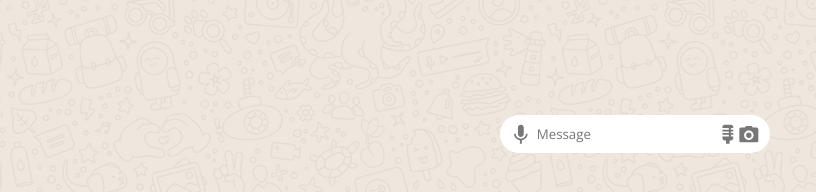
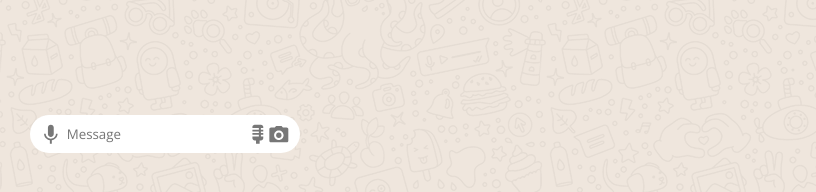
Before and after one commit to EmilThomas8/untitled-chat, a plain HTML site: page index.html in a window 1280 px wide. Shown: the part 428-620 px from the top of the page, 0-816 px from the left. Drawn offline with nearby package versions, Linux system fonts and the light colour scheme.

Commit message:
Update style.css

```diff
--- a/style.css
+++ b/style.css
@@ -367,7 +367,7 @@ ion-icon {
   bottom: 0;
   left: 0;
   width: 100%;
-  padding: 5px 500px;
+  padding: 5px 30px;
   display: flex;
   justify-content: space-between;
   align-items: center;
```
